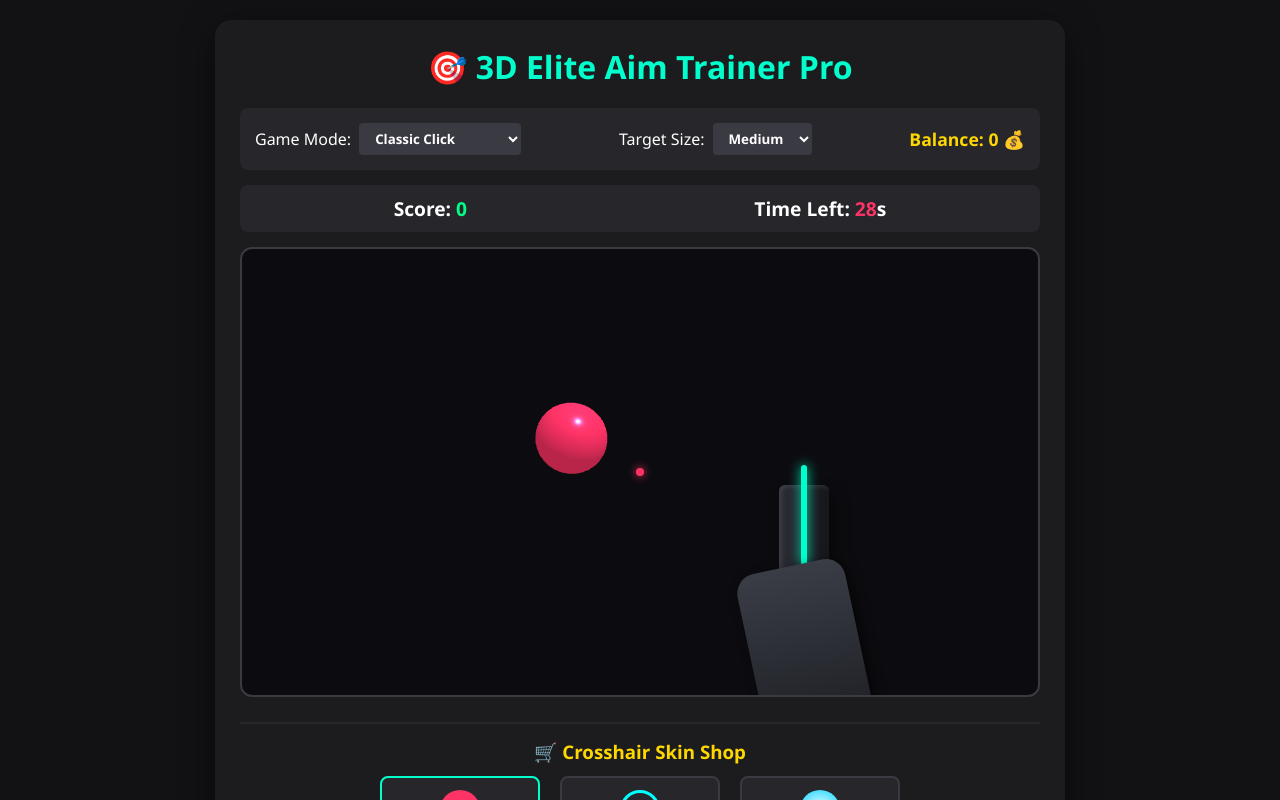
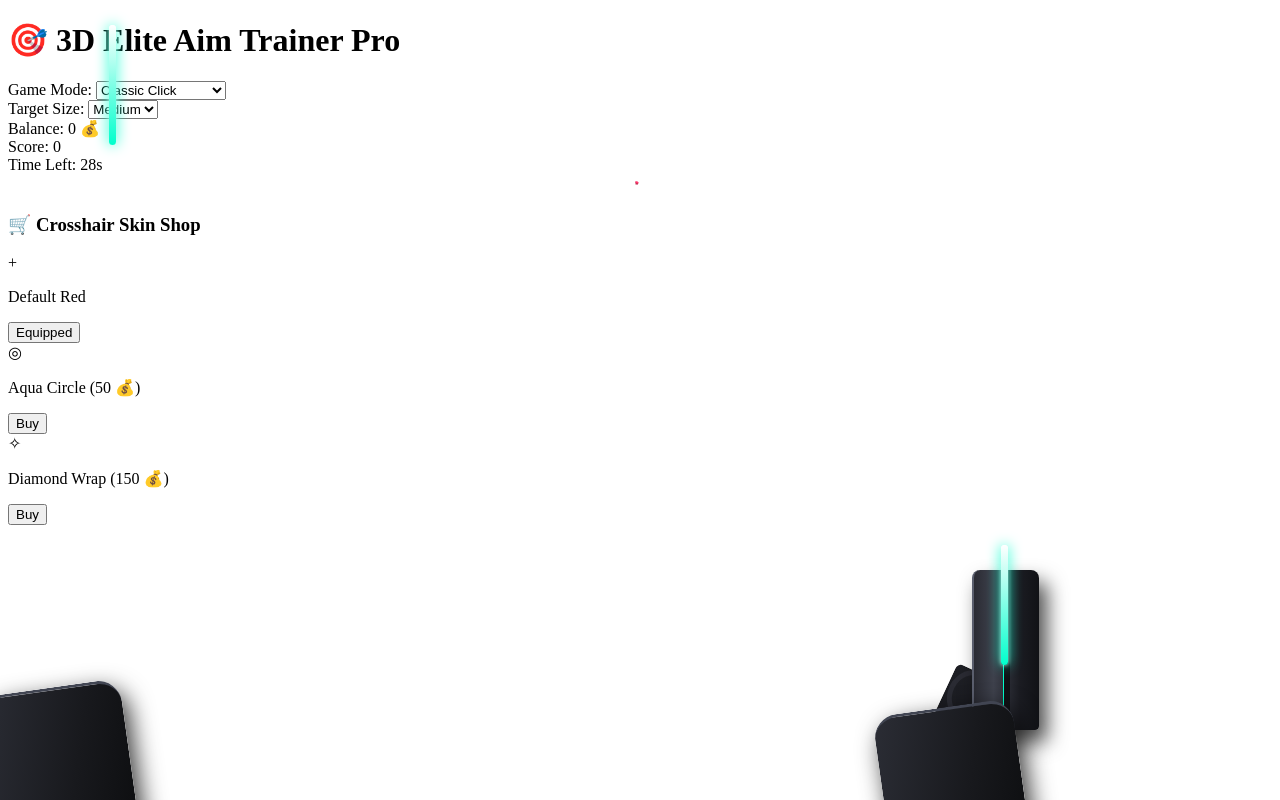
Before and after one commit to lokeyuliang-maker/aim-trainer, a plain HTML site: page index.html in a window 1280 px wide. Both pictures are taken after a click on the button "START 3D GAME". Shown: the top 800 px of the page. Drawn offline with Linux system fonts and the light colour scheme.

Commit message:
Add files via upload

```diff
--- a/index.html
+++ b/index.html
@@ -46,6 +46,14 @@
             <div id="crosshair"></div>
 
             <div id="weapon-hud">
+                <div class="gun-grip"></div>
+                <div class="trigger-guard"></div>
+                <div class="gun-body-main">
+                    <div class="barrel-accent-line"></div>
+                </div>
+                <div class="laser-sight"></div>
+                <div class="arm-sleeve"></div>
+            </div>
                 <div class="barrel-top"></div>
                 <div class="laser-sight"></div>
                 <div class="arm-sleeve"></div>
--- a/style.css
+++ b/style.css
@@ -1,217 +1,107 @@
 
-* {
-    box-sizing: border-box;
-    margin: 0;
-    padding: 0;
-    font-family: 'Segoe UI', Tahoma, Geneva, Verdana, sans-serif;
+/* ==========================================================================
+   UPGRADED TACTICAL FPS WEAPON HANGER
+   ========================================================================== */
+
+#weapon-hud {
+    position: absolute;
+    bottom: -20px;
+    right: 10%;
+    width: 260px;
+    height: 300px;
+    pointer-events: none;
+    z-index: 5 !important;
+    display: none;
+    transform-origin: bottom center;
+    transition: transform 0.06s ease-out;
 }
 
-body {
-    background-color: #121214;
-    color: #ffffff;
-    display: flex;
-    justify-content: center;
-    align-items: center;
-    min-height: 100vh;
-    padding: 20px;
+/* Metallic Gun Barrel Main Frame */
+.gun-body-main {
+    position: absolute;
+    top: 50px;
+    left: 80px;
+    width: 65px;
+    height: 160px;
+    background: linear-gradient(90deg, #2a2b33 0%, #3e414c 30%, #1b1c22 70%, #111216 100%);
+    border-radius: 8px 8px 4px 4px;
+    border-left: 2px solid #5a5e6d;
+    box-shadow: 8px 12px 20px rgba(0,0,0,0.7);
 }
 
-.game-container {
-    background-color: #1c1c1f;
-    padding: 25px;
-    border-radius: 16px;
-    box-shadow: 0 8px 32px rgba(0, 0, 0, 0.5);
-    text-align: center;
-    width: 100%;
-    max-width: 850px;
+/* High-Tech Inset Strip down the barrel */
+.barrel-accent-line {
+    position: absolute;
+    top: 0;
+    left: 45%;
+    width: 6px;
+    height: 100%;
+    background: #111216;
+    border-left: 1px solid #00ffcc;
 }
 
-h1 {
-    margin-bottom: 20px;
-    font-size: 2rem;
-    color: #00ffcc;
+/* Glowing Neon Cyan Rail System */
+.laser-sight {
+    position: absolute;
+    top: 25px;
+    left: 109px;
+    width: 7px;
+    height: 120px;
+    background: linear-gradient(to top, #00ffcc, #ffffff);
+    box-shadow: 0 0 14px #00ffcc, 0 0 4px #ffffff;
+    border-radius: 4px;
+    z-index: 6;
 }
 
-.dashboard {
-    display: flex;
-    justify-content: space-between;
-    align-items: center;
-    background-color: #26262b;
-    padding: 15px;
-    border-radius: 8px;
-    margin-bottom: 15px;
+/* Angled Gun Grip Handle */
+.gun-grip {
+    position: absolute;
+    bottom: 40px;
+    left: 40px;
+    width: 55px;
+    height: 110px;
+    background: linear-gradient(135deg, #1f2026 0%, #15161a 100%);
+    transform: rotate(25deg); /* Angles the handle into the hand naturally */
+    border-radius: 6px;
+    border-right: 3px solid #2d2f38;
+    box-shadow: inset -4px -4px 8px rgba(0,0,0,0.5);
 }
 
-.control-group {
-    display: flex;
-    align-items: center;
-    gap: 8px;
+/* Tactical Trigger Guard Ring */
+.trigger-guard {
+    position: absolute;
+    top: 150px;
+    left: 55px;
+    width: 40px;
+    height: 45px;
+    border: 5px solid #2a2b33;
+    border-radius: 50% 40% 40% 50%;
+    transform: rotate(15deg);
+    background: transparent;
 }
 
-select {
-    background-color: #3a3a42;
-    color: white;
-    border: none;
-    padding: 6px 12px;
-    border-radius: 4px;
-    cursor: pointer;
-    font-weight: bold;
+/* Thick Arm Sleeve Matching a Tactical Combat Suit */
+.arm-sleeve {
+    position: absolute;
+    bottom: -40px;
+    left: -10px;
+    width: 140px;
+    height: 150px;
+    background: linear-gradient(105deg, #2b2d35 0%, #18191d 60%, #0d0e10 100%);
+    transform: rotate(-8deg);
+    border-radius: 24px 24px 0 0;
+    border-top: 3px solid #414552;
+    box-shadow: 5px 10px 25px rgba(0,0,0,0.8);
+    z-index: 4;
 }
 
-.currency-display {
-    font-size: 1.1rem;
-    font-weight: bold;
-    color: #ffd700;
-}
-
-.scoreboard {
-    display: flex;
-    justify-content: space-around;
-    font-size: 1.2rem;
-    font-weight: bold;
-    margin-bottom: 15px;
-    background: #26262b;
-    padding: 10px;
-    border-radius: 8px;
-}
-
-#score { color: #00ff88; }
-#timer { color: #ff3366; }
-
-/* The main window wrapper container */
-#game-area {
-    width: 100%;
-    height: 450px;
-    background-color: #0c0c10;
-    border: 2px solid #3a3a42;
-    border-radius: 12px;
-    position: relative;
-    overflow: hidden;
-}
-
-/* Force the 3D space to the bottom background layer */
-#game-area canvas {
-    position: absolute;
-    top: 0;
-    left: 0;
-    z-index: 1 !important;
-}
-
-/* Elevate the start button to the absolute top layer */
-#start-btn {
-    position: absolute;
-    top: 50%;
-    left: 50%;
-    transform: translate(-50%, -50%);
-    padding: 14px 28px;
-    font-size: 1.2rem;
-    font-weight: bold;
-    background-color: #00ffcc;
-    color: #09090b;
-    border: none;
-    border-radius: 8px;
-    cursor: pointer;
-    z-index: 10 !important;
-    transition: 0.2s ease;
-}
-
-#start-btn:hover {
-    background-color: #00ccaa;
-    transform: translate(-50%, -50%) scale(1.05);
-}
-
-/* Center Crosshair Dot */
-#crosshair {
-    position: absolute;
-    top: 50%;
-    left: 50%;
-    width: 8px;
-    height: 8px;
-    background-color: #ff3366;
-    box-shadow: 0 0 8px #ff3366;
-    border-radius: 50%;
-    transform: translate(-50%, -50%);
-    pointer-events: none;
-    z-index: 8 !important;
-    display: none;
-}
-
-#crosshair.crosshair-skin-aqua { background-color: #00ffff; box-shadow: 0 0 8px #00ffff; }
-#crosshair.crosshair-skin-diamond { background-color: #ffffff; box-shadow: 0 0 10px #00d2ff; }
-
-/* Tactical HUD Gun Container */
-#weapon-hud {
-    position: absolute;
-    bottom: 0;
-    right: 15%;
-    width: 200px;
-    height: 250px;
-    pointer-events: none;
-    z-index: 5 !important; /* Floats directly between the target canvas and crosshair */
-    display: none;
-    transform-origin: bottom center;
-    transition: transform 0.08s ease-out;
-}
-
-.barrel-top {
-    position: absolute;
-    top: 40px;
-    left: 60px;
-    width: 50px;
-    height: 140px;
-    background: linear-gradient(to right, #2c2d35, #15161b);
-    border-radius: 6px 6px 0 0;
-    box-shadow: inset 2px 2px 5px rgba(255,255,255,0.1), 5px 10px 15px rgba(0,0,0,0.5);
-}
-
-.laser-sight {
-    position: absolute;
-    top: 20px;
-    left: 82px;
-    width: 6px;
-    height: 100px;
-    background-color: #00ffcc;
-    box-shadow: 0 0 12px #00ffcc;
-    border-radius: 3px;
-}
-
-.arm-sleeve {
-    position: absolute;
-    bottom: -30px;
-    left: 30px;
-    width: 110px;
-    height: 160px;
-    background: linear-gradient(to bottom, #3a3d46, #1f2126);
-    transform: rotate(-12deg);
-    border-radius: 20px 20px 0 0;
-    box-shadow: 4px 4px 12px rgba(0,0,0,0.6);
-}
-
+/* Weapon Recoil Kickback loop animation */
 .weapon-recoil {
-    animation: fireKick 0.12s ease-out;
+    animation: fireKick 0.1s cubic-bezier(0.15, 0.85, 0.35, 1);
 }
 
 @keyframes fireKick {
     0% { transform: translateY(0) scale(1) rotate(0deg); }
-    30% { transform: translateY(35px) scale(0.92) rotate(4deg); }
+    25% { transform: translateY(40px) scale(0.9) rotate(5deg); }
     100% { transform: translateY(0) scale(1) rotate(0deg); }
 }
-
-/* Shop Layout Styling */
-.shop-section {
-    margin-top: 25px;
-    border-top: 2px solid #26262b;
-    padding-top: 15px;
-}
-.shop-section h3 { margin-bottom: 12px; color: #ffd700; }
-.shop-grid { display: flex; justify-content: center; gap: 20px; flex-wrap: wrap; }
-.shop-item { background-color: #26262b; border: 2px solid #3a3a42; border-radius: 8px; padding: 12px; width: 160px; text-align: center; }
-.shop-item.owned { border-color: #00ffcc; }
-.skin-preview { width: 40px; height: 40px; margin: 0 auto 8px auto; border-radius: 50%; display: flex; align-items: center; justify-content: center; font-size: 20px; font-weight: bold; }
-.default-preview { background-color: #ff3366; color: white; }
-.aqua-preview { border: 3px solid #00ffff; color: #00ffff; background: transparent; }
-.diamond-preview { background: radial-gradient(circle, #ffffff, #00d2ff); color: #0055ff; }
-
-.shop-grid p { font-size: 0.85rem; margin-bottom: 8px; }
-.equip-btn { background-color: #3a3a42; color: white; border: none; padding: 6px 12px; border-radius: 4px; cursor: pointer; width: 100%; font-size: 0.85rem; }
-.equip-btn.active { background-color: #00ffcc; color: #000; font-weight: bold; }
```
